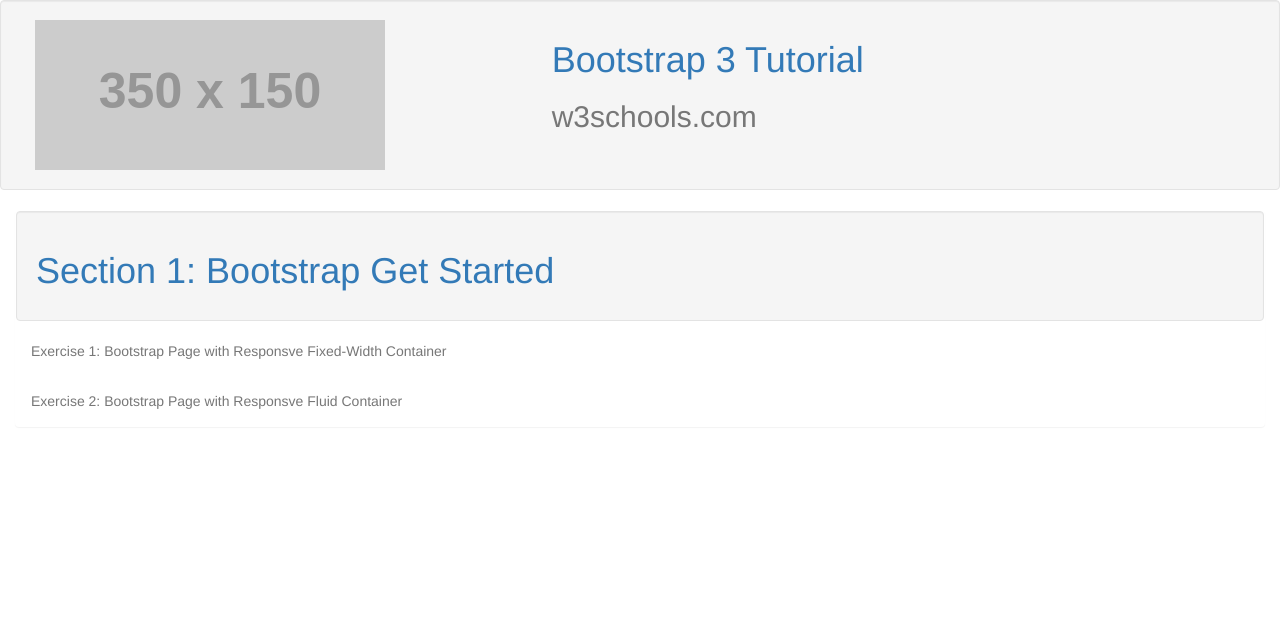
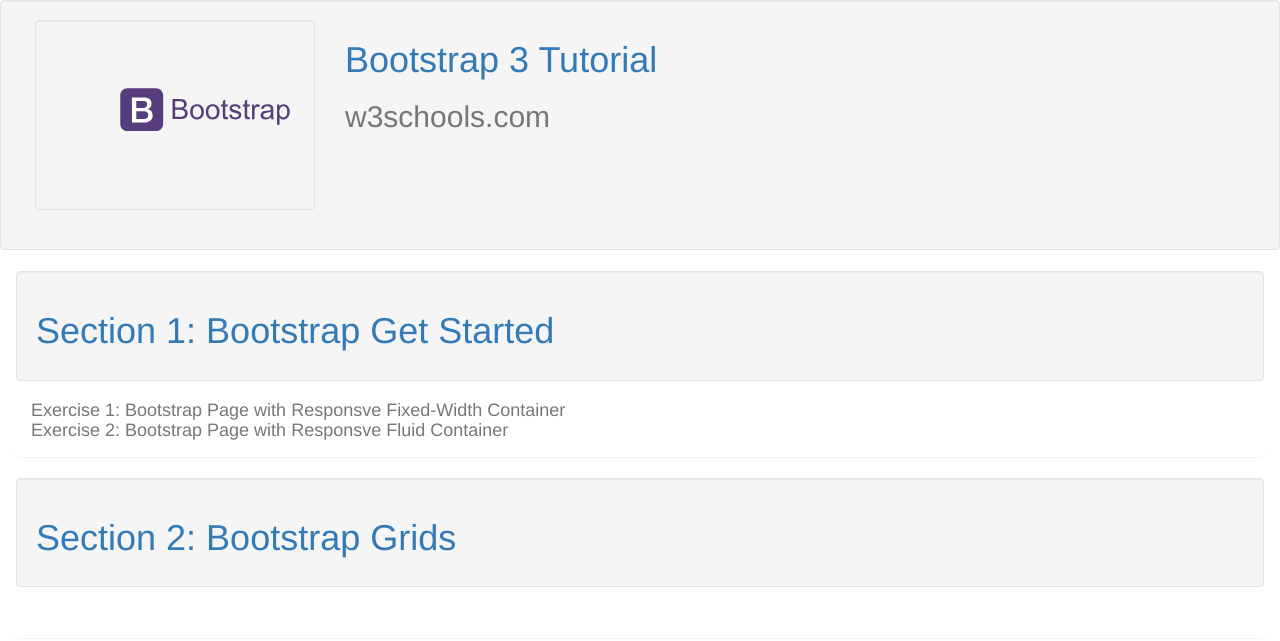
Before and after one commit to RHieger/bootstrap-tutorial, a plain HTML site: page index.html in a window 1280 px wide. Drawn offline with nearby package versions, Linux system fonts and the light colour scheme; placeholder pictures from the web are drawn by us.

Commit message:
Added Logo to Home Page

```diff
--- a/index.html
+++ b/index.html
@@ -30,16 +30,17 @@
 
          <header class="row well">
 
-            <div class="col-md-5">
+            <div class="col-md-3">
 
-               <figure>
-                  <img src="http://placehold.it/350x150"
-                   alt="Bootstrap 3 Tutorial Logo Placeholder" />
+               <figure class="well">
+                  <img src="images/bootstrap-seeklogo.com.svg"
+                   height="150" width="300"
+                   alt="" />
                </figure>
 
             </div>
 
-            <div class="col-md-7">
+            <div class="col-md-9">
 
                <h1 class="text-primary">Bootstrap 3 Tutorial</h1>
 
@@ -61,21 +62,31 @@
 
                <div class="col-md-12">
 
-                  <a class="h5 text-muted" href="exercise-1/">Exercise 1: Bootstrap Page with
+                  <a class="h4 text-muted" href="exercise-1/">Exercise 1: Bootstrap Page with
                      Responsve Fixed-Width Container</a>
 
                </div>
 
-            </section>
-
-            <section class="row panel-body">
-
                <div class="col-md-12">
 
-                  <a class="h5 text-muted" href="exercise-2/">Exercise 2: Bootstrap Page with
+                  <a class="h4 text-muted" href="exercise-2/">Exercise 2: Bootstrap Page with
                      Responsve Fluid Container</a>
 
                </div>
+
+            </section>  <!-- END Get Started panel body -->
+
+         </section>  <!-- END Section 1: Bootstrap Get Started -->
+
+         <section class="panel">
+
+            <div class="col-med-12 well">
+
+               <h1 class="text-primary">Section 2: Bootstrap Grids</h1>
+
+            </div>
+
+            <section class="row panel-body">
 
             </section>
 
```
Also changed, not shown: images/bootstrap-seeklogo.com.svg (added).
